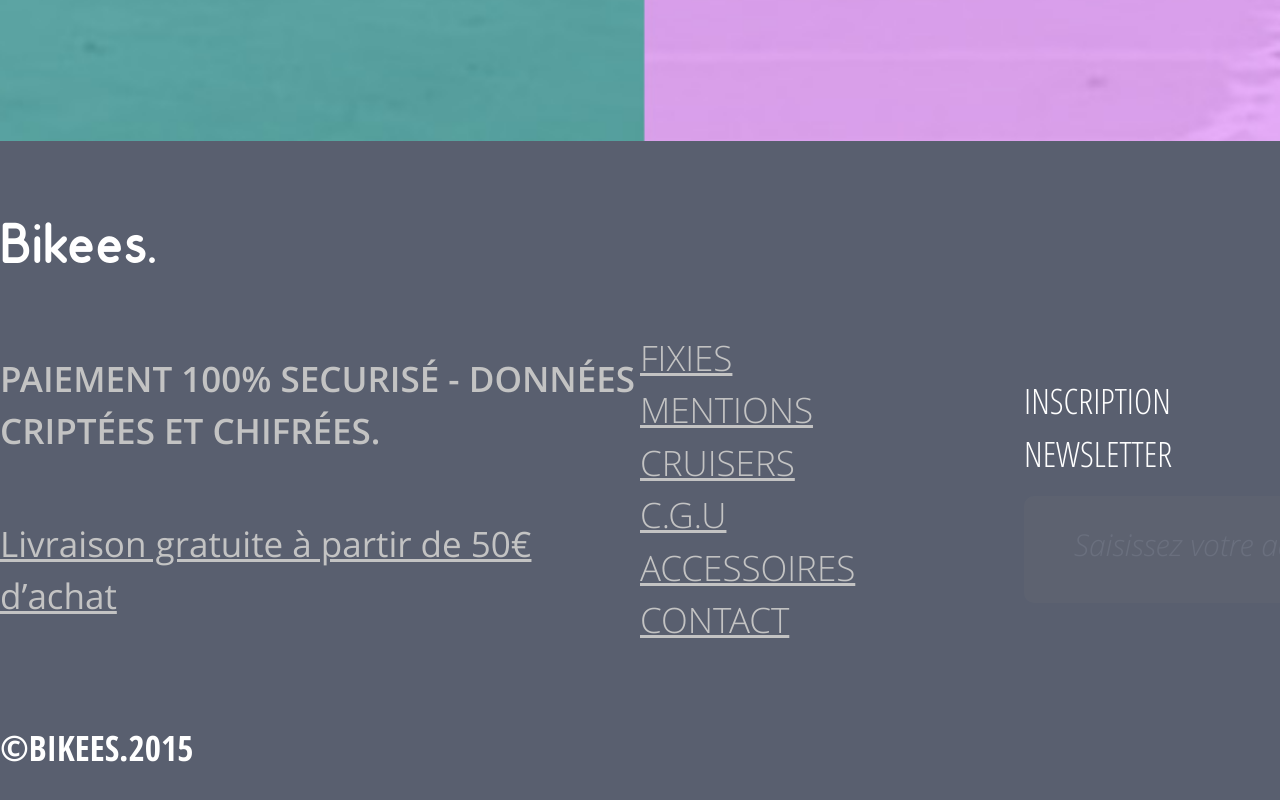
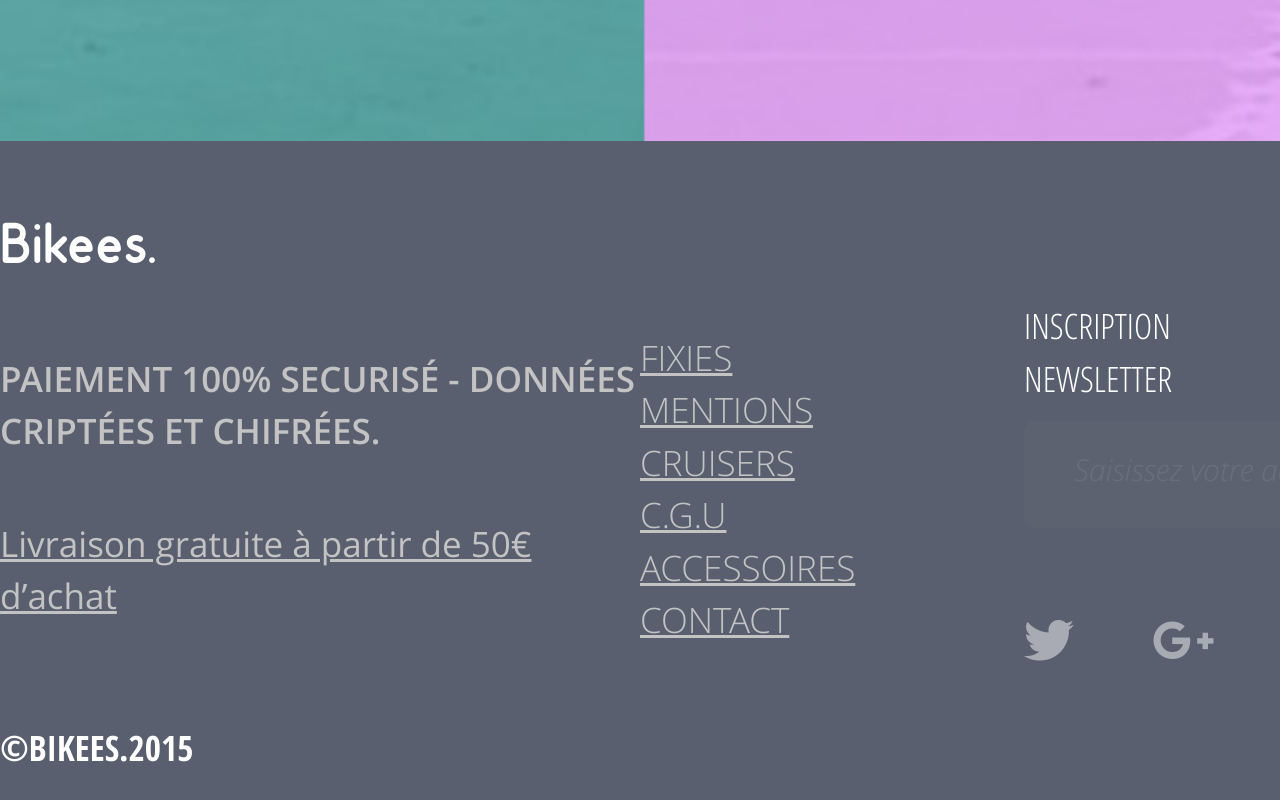
Before and after one commit to nabandz/Bikees-template, a website: page src/index.html in a window 1280 px wide. Shown: the part 3702-4502 px from the top of the page. Drawn offline with Linux system fonts and the light colour scheme.

Commit message:
Add social icons

```diff
--- a/src/index.html
+++ b/src/index.html
@@ -8,6 +8,7 @@
     <link rel="stylesheet" href="css/font.css">
     <link rel="stylesheet" href="css/style.min.css">
     <link rel="shortcut icon" href="icons/icon.png" type="png">
+    <script src="https://kit.fontawesome.com/9e0dda9d70.js" crossorigin="anonymous"></script>
     <title>Bikees</title>
 </head>
 <body>
@@ -58,7 +59,15 @@
                         <input name="email" placeholder="Saisissez votre adresse mail" type="email">
                     </form>
                     <div class="footer__social">
-
+                        <a href="">
+                            <i class="fab fa-twitter"></i>
+                        </a>
+                        <a href="">
+                            <i class="fab fa-google-plus-g"></i>
+                        </a>
+                        <a href="">
+                            <i class="fab fa-facebook-f"></i>
+                        </a>
                     </div>
                 </div>
             </div>
--- a/src/sass/blocks/_footer.scss
+++ b/src/sass/blocks/_footer.scss
@@ -92,4 +92,18 @@
             color: #ffffff;
         }
     }
+
+    &__social {
+        display: flex;
+        width: 300px;
+        justify-content: space-between;
+        margin-top: 75px;
+        font-size: 50px;
+        a {
+            text-decoration: none;
+        }
+        i {
+            color: #a8abb3;
+        }
+    }
 }
```
Also changed, not shown: src/css/style.min.css.
